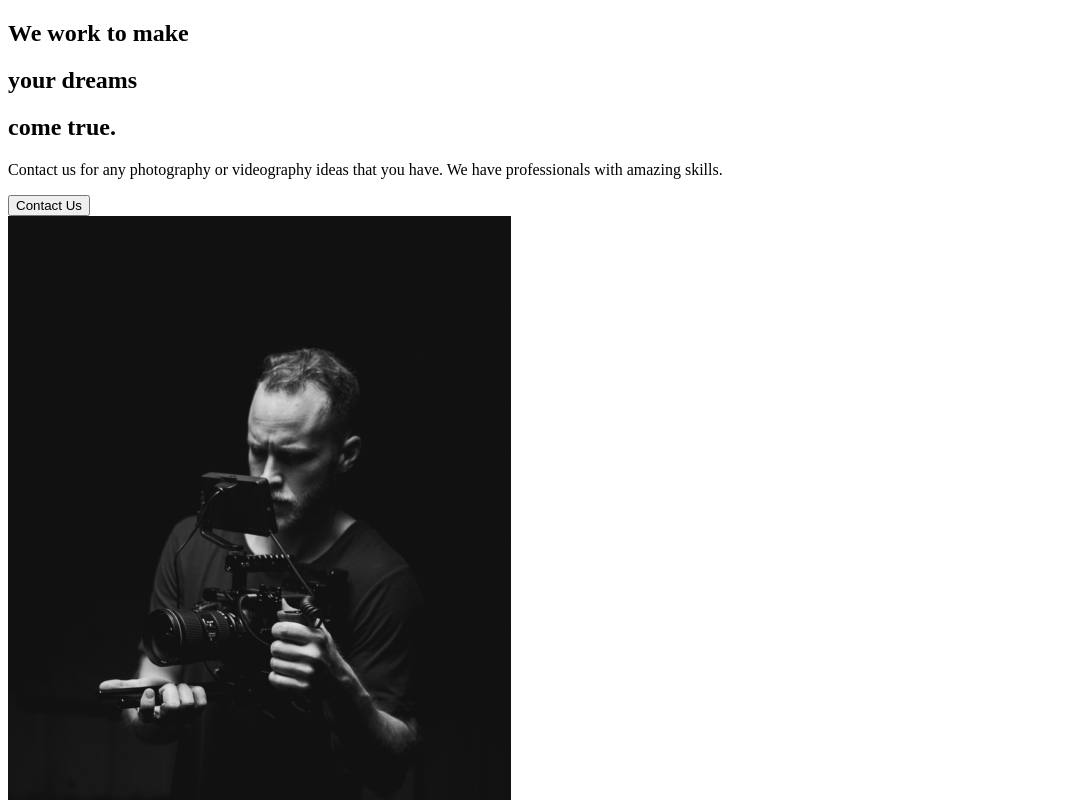
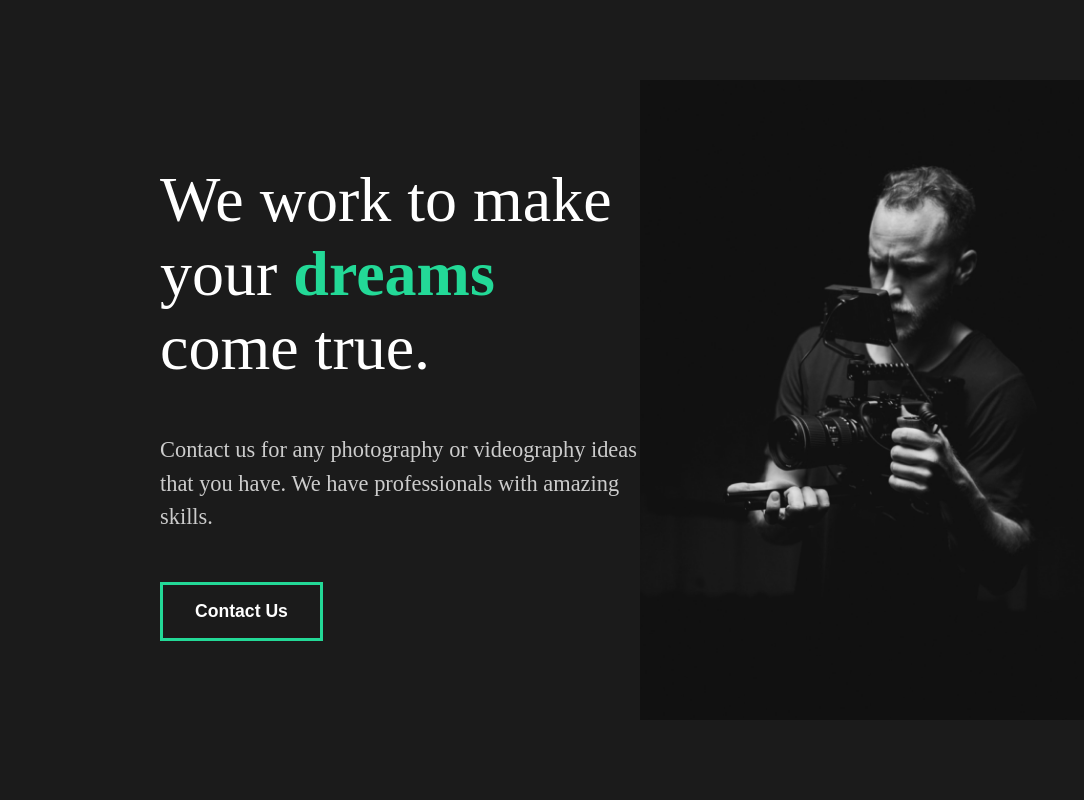
Before and after one commit to acmatias/react-capture-portfolio, a React (Create React App) app: page / in a window 1280 px wide. Shown: the top 800 px of the page, without its empty margins (0-1084 px from the left). Built offline with nearby package versions, Linux system fonts and the light colour scheme.

Commit message:
Banner styled components

```diff
--- a/src/App.js
+++ b/src/App.js
@@ -1,9 +1,11 @@
 import React from 'react'
 import { AboutUs } from './pages/AboutUs'
+import GlobalStyle from './components/GlobalStyle'
 
 function App() {
     return (
         <div className="App">
+            <GlobalStyle />
             <AboutUs />
         </div>
     )
--- a/src/components/AboutSection.js
+++ b/src/components/AboutSection.js
@@ -1,31 +1,65 @@
 import React from 'react'
 import home1 from '../img/home1.png'
+//Styled
+import styled from 'styled-components'
 
 export const AboutSection = () => {
     return (
-        <div>
-            <div className="description">
+        <AboutStyled>
+            <DescriptionStyled>
                 <div className="title">
-                    <div className="hide">
+                    <HideStyled>
                         <h2>We work to make</h2>
-                    </div>
-                    <div className="hide">
+                    </HideStyled>
+                    <HideStyled>
                         <h2>
                             your <span>dreams</span>
                         </h2>
-                    </div>
-                    <div className="hide">
+                    </HideStyled>
+                    <HideStyled>
                         <h2>come true.</h2>
-                    </div>
+                    </HideStyled>
                     <p>
-                        {' '}
                         Contact us for any photography or videography ideas that you have. We have
                         professionals with amazing skills.
                     </p>
                     <button>Contact Us</button>
                 </div>
-            </div>
-            <img src={home1} alt="guy with a camera" />
-        </div>
+            </DescriptionStyled>
+            <ImgStyled>
+                <img src={home1} alt="guy with a camera" />
+            </ImgStyled>
+        </AboutStyled>
     )
 }
+
+// Styled Components
+const AboutStyled = styled.div`
+    min-height: 90vh;
+    display: flex;
+    align-items: center;
+    justify-content: space-between;
+    padding: 5rem 10rem;
+    color: white;
+`
+const DescriptionStyled = styled.div`
+    flex: 1;
+    padding-right: rem;
+    h2 {
+        font-weight: lighter;
+    }
+`
+
+const ImgStyled = styled.div`
+    flex: 1;
+    overflow: hidden;
+    img {
+        width: 100%;
+        height: 80vh;
+        object-fit: cover;
+    }
+`
+
+const HideStyled = styled.div`
+    overflow: hidden;
+`
--- /dev/null
+++ b/src/components/GlobalStyle.js
@@ -0,0 +1,58 @@
+import { createGlobalStyle } from 'styled-components'
+const GlobalStyle = createGlobalStyle`
+*{
+    margin: 0;
+    padding: 0;
+    box-sizing: border-box;
+}
+
+body{
+    background: #1b1b1b;
+}
+
+button{
+    font-weight: bold;
+    font-size: 1.1rem;
+    cursor: pointer;
+    padding: 1rem 2rem;
+    border: 3px solid #23d997;
+    background: transparent;
+    color: white;
+    transition: all 0.5s ease-in;
+    &:hover {
+        background-color: #23d997;
+        color: white;
+    }
+}
+
+h2{
+    font-weight: lighter;
+    font-size: 4rem;
+}
+
+h3{
+    color:white;
+}
+
+h4{
+    font-weight:bold;
+}
+
+a{
+    font-size: 1.1rem;
+}
+
+span{
+    font-weight:bold;
+    color:#23d997;
+}
+
+p{
+    padding: 3rem 0rem;
+    color: #ccc;
+    font-size: 1.4rem;
+    line-height: 150%;
+}
+
+`
+export default GlobalStyle
```
